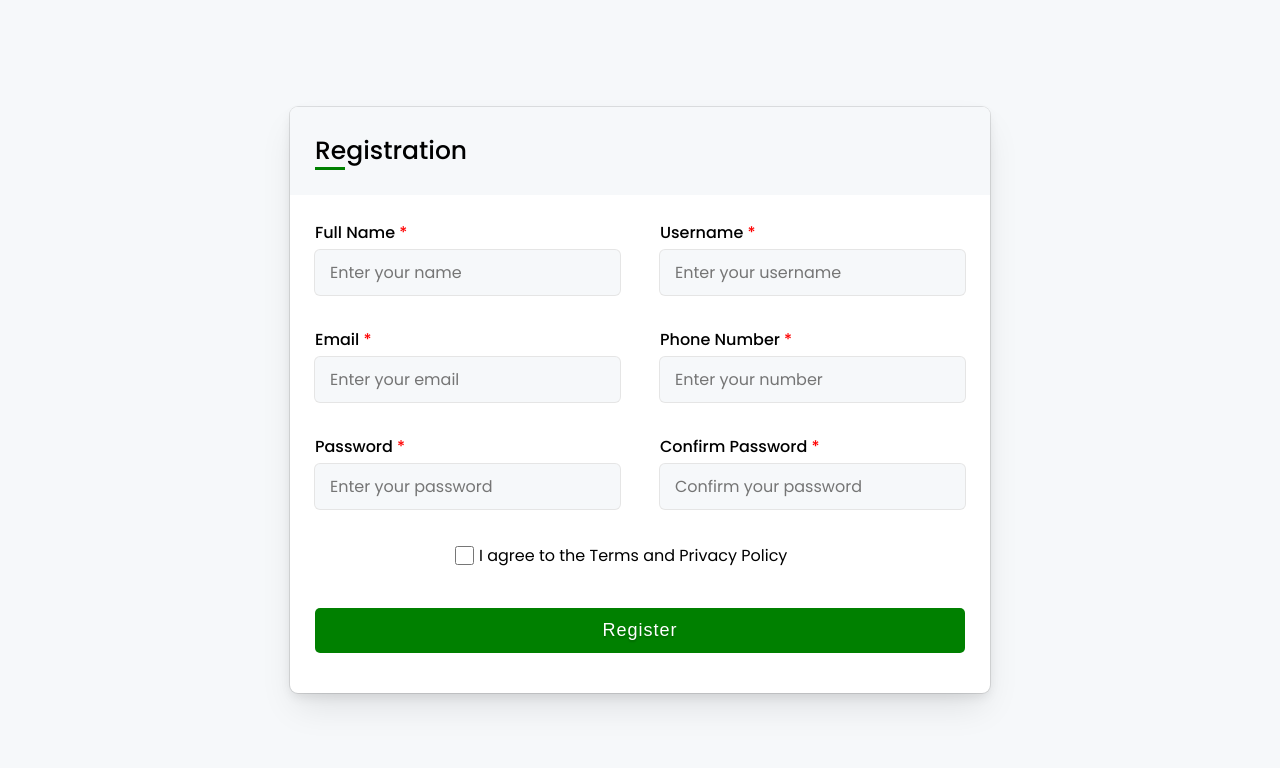
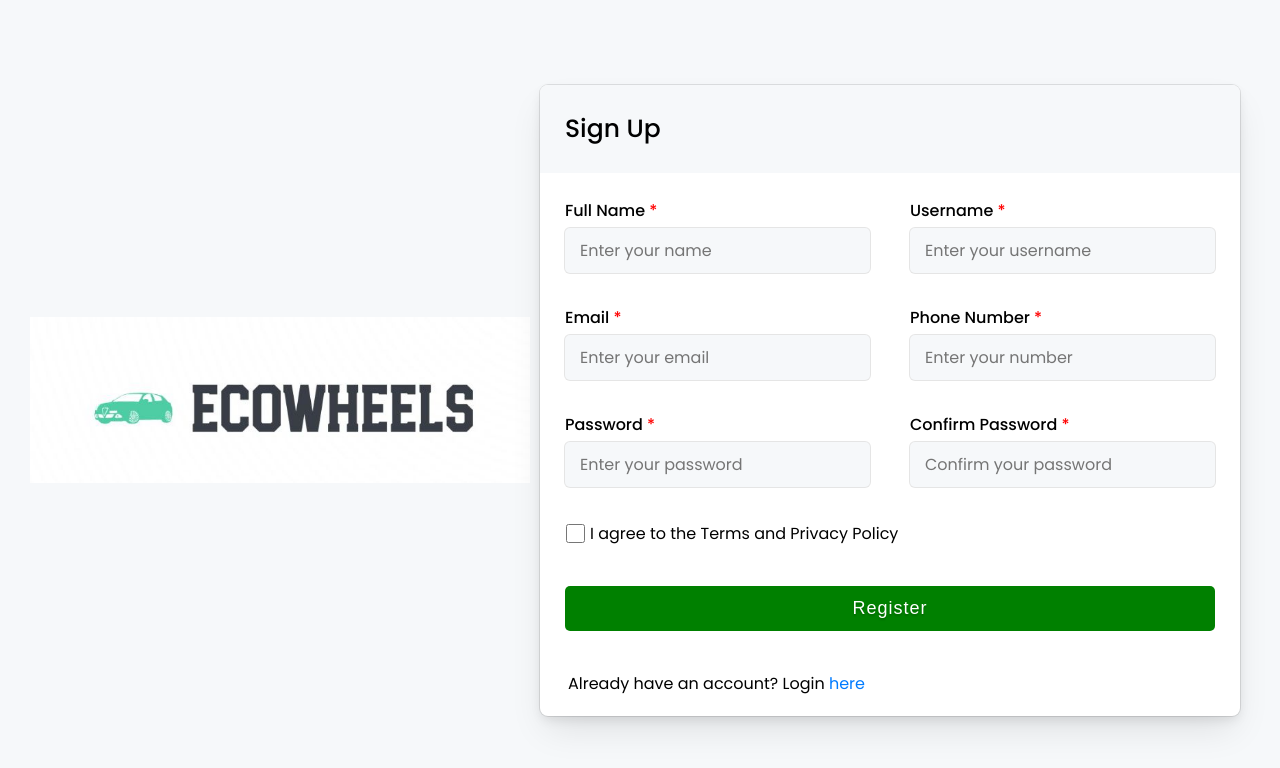
Before and after one commit to cupcake-mastur/EcoWheels, a Flask app: page /sign_up in a window 1280 px wide. Shown: the top 768 px of the page. Run offline with Flask 3, Linux system fonts and the light colour scheme.

Commit message:
add logo to sign up page

```diff
--- a/static/css/sign_up.css
+++ b/static/css/sign_up.css
@@ -13,6 +13,10 @@ body{
     min-height: 100vh;
     background: #f6f8fa;
     font-family: 'Poppins', sans-serif;
+}
+
+input::-webkit-outer-spin-button, input::-webkit-inner-spin-button {
+    display: none;
 }
 
 .container{
@@ -38,14 +42,14 @@ body{
     position: relative;
 }
 
-.container .title p::before{
-    content: "";
-    position: absolute;
-    bottom: 0;
-    left: 0;
-    width: 30px;
-    height: 3px;
-    background-color: green;
+.login-link {
+    color: #007bff;
+    text-decoration: none;
+    margin-top: 0px;
+}
+
+.login-link:hover {
+    text-decoration: underline;
 }
 
 .user_details{
@@ -113,7 +117,6 @@ div span {
     width: 100%;
     border: none;
     font-size: 18px;
-    font-weight: 500;
     cursor: pointer;
     background-color: green;
     border-radius: 5px;
--- a/templates/customer/sign_up.html
+++ b/templates/customer/sign_up.html
@@ -1,10 +1,13 @@
 <link rel="stylesheet" href="{{ url_for('static', filename='css/sign_up.css') }}" xmlns="http://www.w3.org/1999/html">
+<a href="/">
+    <img src="{{ url_for('static', filename='images/EcoWheels Logo.jpeg') }}" alt="EcoWheels Logo" style="width: 500px;">
+</a>
 <div class="container">
         <div class="title">
-            <p>Registration</p>
+            <p>Sign Up</p>
         </div>
 
-        <form action="#" autocomplete="off">
+        <form method="POST" action="#" autocomplete="off">
             <div class="user_details">
                 <div class="input_box">
                     <label for="name">Full Name</label>
@@ -31,12 +34,13 @@
                     <input type="password" id="confirmPass" pattern="^(?=.*[A-Z])(?=.*[!@#$%^&*()_+])[a-zA-Z0-9!@#$%^&*()_+]{8,}$" placeholder="Confirm your password" required>
                 </div>
             </div>
-            <div>
+            <div style="margin-left: -139px;">
                 <input type="checkbox" class="checkbox" style="width: 19px; height: 19px; float: left;" required>
                 <span style="margin-top: -3px;">I agree to the Terms and Privacy Policy</span>
             </div>
             <div class="reg_btn">
                 <input type="submit" value="Register">
             </div>
+            <p class="info" style="margin-left: 28px; margin-bottom: 20px;">Already have an account? Login <a href="/login" class="login-link">here</a></p>
         </form>
     </div>
```
